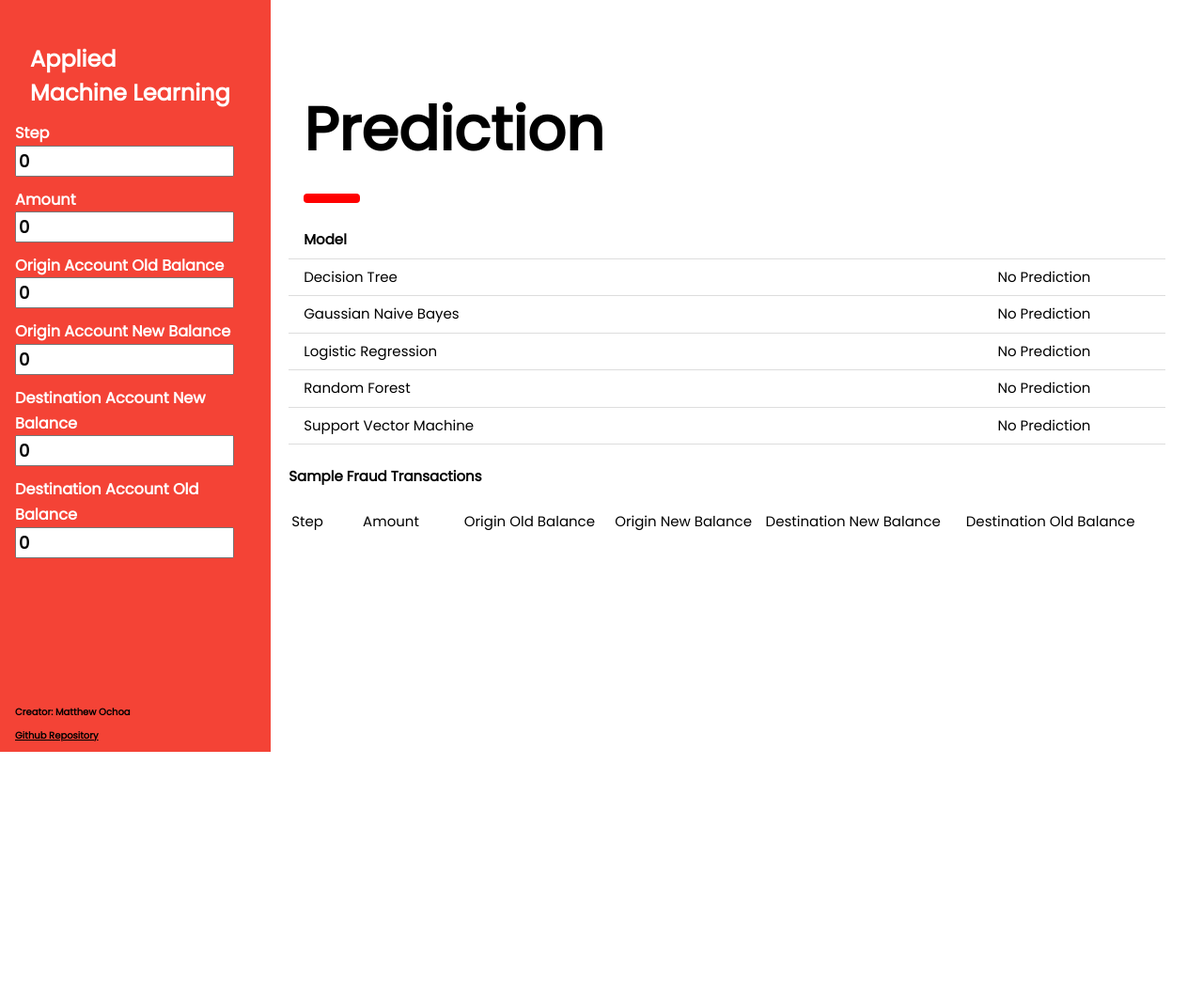
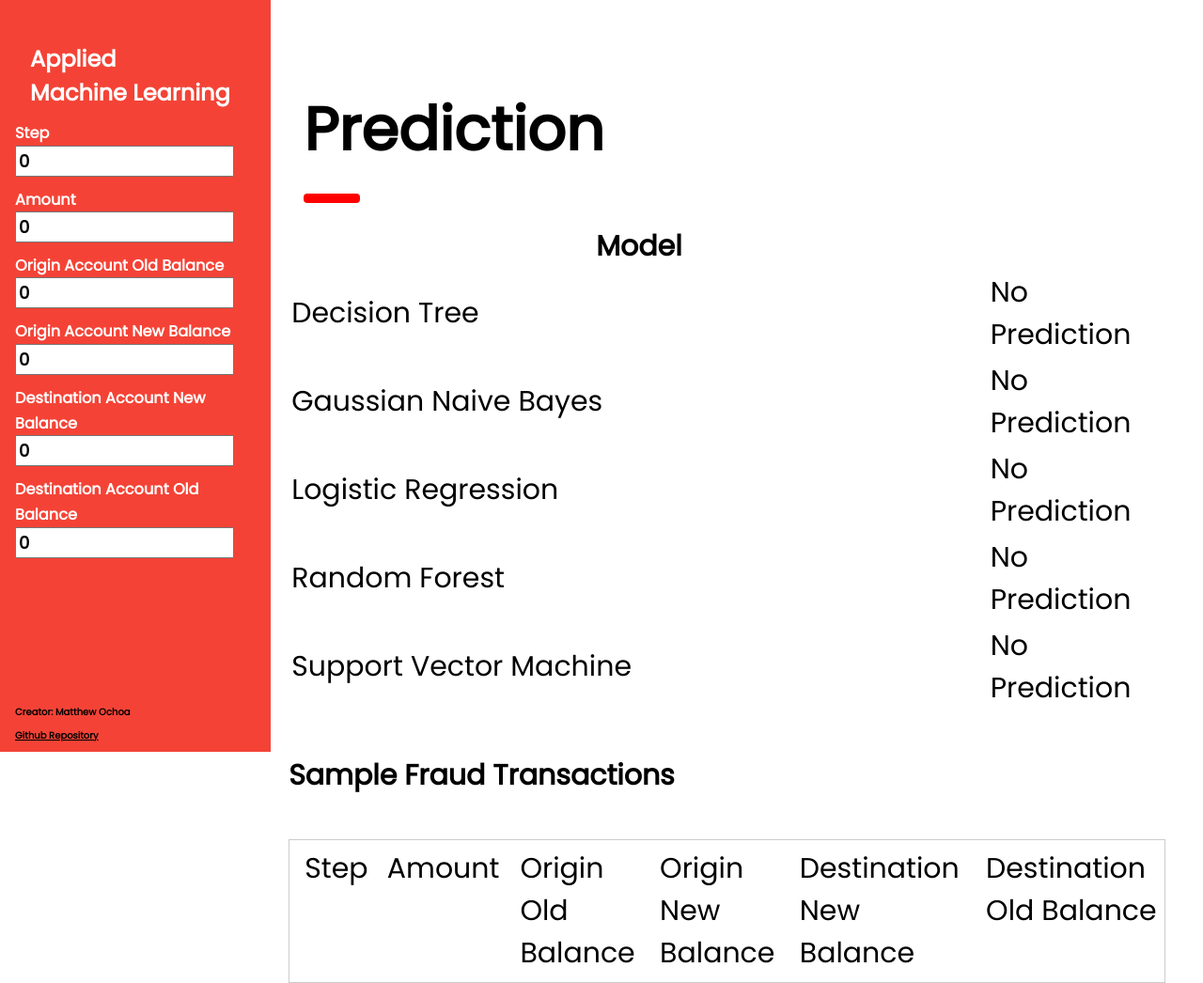
Before and after one commit to u-Shiyuh/Fraud-Detection-using-ML, a Flask app: page / in a window 1280 px wide. Shown: the whole page at 94% size. Before the commit the page ends 800 px from the top, so only its background shows below. Run offline with Flask 2, Linux system fonts and the light colour scheme; parts of the project's set-up code (start-up, migrations or seed data) failed here and were passed over.

Commit message:
front end changes

```diff
--- a/templates/index.html
+++ b/templates/index.html
@@ -14,7 +14,7 @@
   }
 
   body {
-    font-size:1em;
+    font-size:2em;
   }
   .w3-half img{
     margin-bottom:-6px;
@@ -96,7 +96,7 @@
 
   </div>
 
-<table class="w3-table w3-bordered">
+<table>
   <tr>
     <th>Model</th>
   </tr>
@@ -129,7 +129,7 @@
 </br>
 </br>
 
-<table>
+<table class="w3-table w3-striped w3-border">
 
   <tr>
     <td width="7%">Step</td>
```
